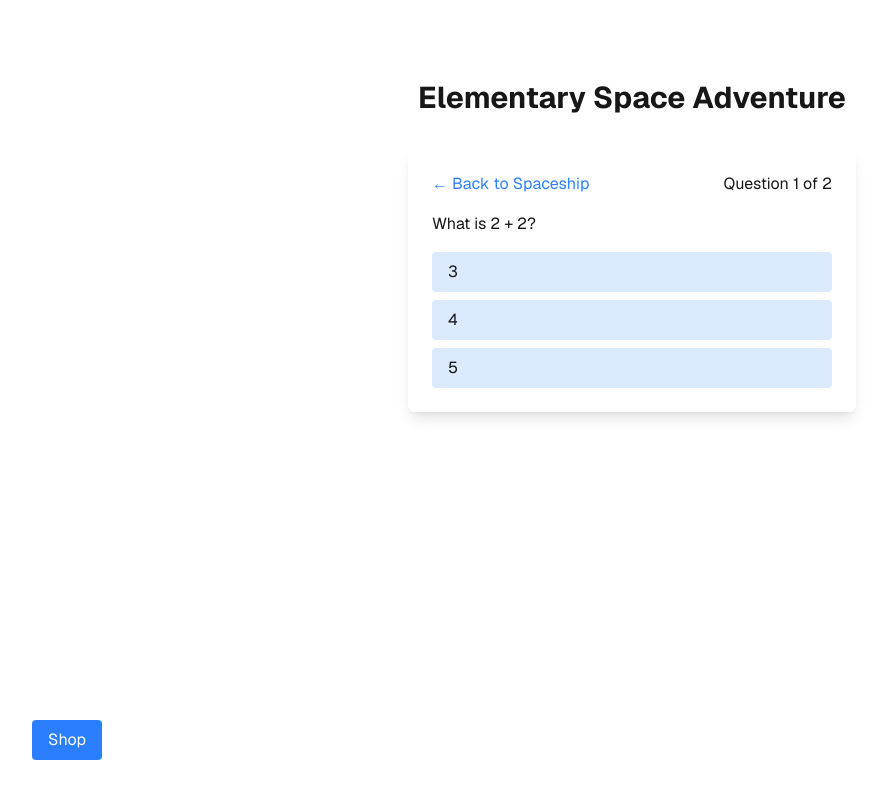
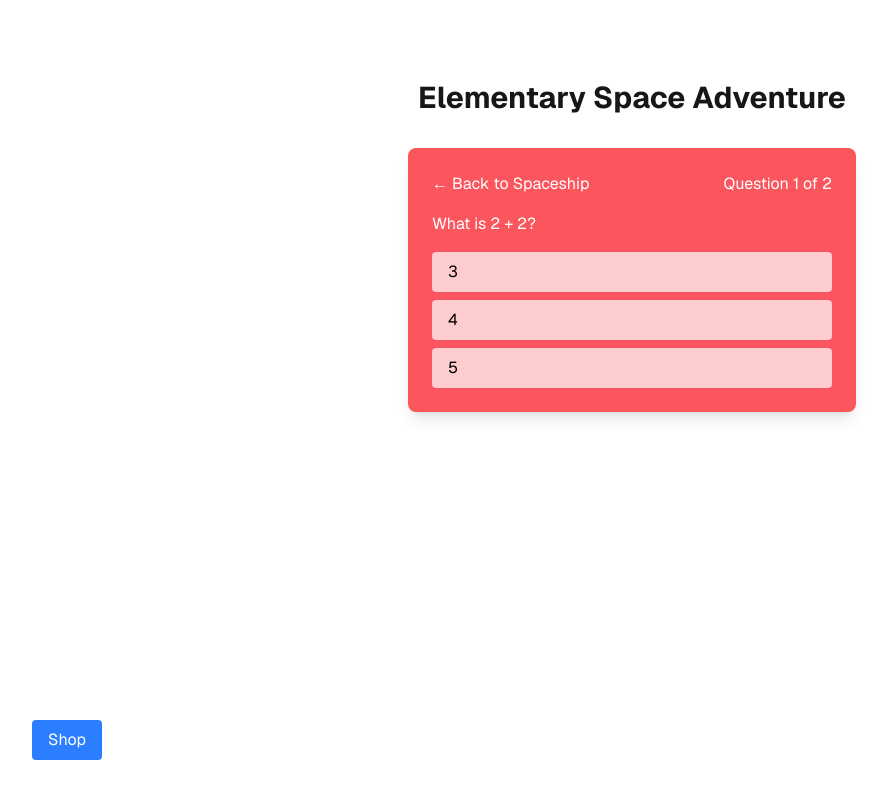
Before and after one commit to zidaneho/mission_learn, a Next.js app: page / in a window 1280 px wide. Both pictures are taken after a click on the button "Select Planet". Shown: the whole page, without its empty margins (8-895 px from the left). Built offline with nearby package versions, Linux system fonts and the light colour scheme.

Commit message:
added styling for the questions popup

```diff
--- a/components/QuestionSet.tsx
+++ b/components/QuestionSet.tsx
@@ -18,23 +18,40 @@ const sampleQuestions: Question[] = [
     options: ['London', 'Berlin', 'Paris'],
     answer: 2,
   },
-  // You can add more questions or load questions based on the planet/topic
+  // Add more questions or load questions based on the planet/topic
 ];
 
 interface QuestionSetProps {
   onComplete: () => void;
-  onBack: () => void; // Added onBack to the interface
+  onBack: () => void;
 }
 
 const QuestionSet: React.FC<QuestionSetProps> = ({ onComplete, onBack }) => {
   const [currentIndex, setCurrentIndex] = useState(0);
-  const { addCurrency } = useGame();
+  const { addCurrency, selectedPlanet } = useGame();
+
+  // Define color themes for each planet (by index order):
+  // Mercury: red, Venus: yellow, Earth: bluish green, Mars: red,
+  // Jupiter: brown, Saturn: saffron, Uranus: light blue, Neptune: dark blue.
+  const planetThemes = [
+    { box: "bg-red-500/80", text: "text-white" },    // Mercury
+    { box: "bg-yellow-500/80", text: "text-black" },   // Venus
+    { box: "bg-teal-500/80", text: "text-white" },       // Earth (bluish green)
+    { box: "bg-red-600/80", text: "text-white" },        // Mars
+    { box: "bg-orange-700/80", text: "text-white" },     // Jupiter (brown-ish)
+    { box: "bg-amber-500/80", text: "text-black" },      // Saturn (saffron)
+    { box: "bg-sky-400/80", text: "text-black" },        // Uranus (light blue)
+    { box: "bg-blue-900/80", text: "text-white" },       // Neptune (dark blue)
+  ];
+
+  // Choose the theme based on the currently selected planet
+  const theme = planetThemes[selectedPlanet] || planetThemes[0];
 
   const currentQuestion = sampleQuestions[currentIndex];
 
   const handleAnswer = (optionIndex: number) => {
     if (optionIndex === currentQuestion.answer) {
-      addCurrency(5); // Reward 5 points for correct answer
+      addCurrency(5); // Reward 5 points for a correct answer
     }
     if (currentIndex < sampleQuestions.length - 1) {
       setCurrentIndex(currentIndex + 1);
@@ -44,22 +61,22 @@ const QuestionSet: React.FC<QuestionSetProps> = ({ onComplete, onBack }) => {
   };
 
   return (
-    <div className="max-w-md w-full p-6 bg-white/80 backdrop-blur rounded-lg shadow-lg">
+    <div className={`max-w-md w-full p-6 ${theme.box} backdrop-blur rounded-lg shadow-lg`}>
       <div className="flex justify-between mb-4">
-        <button onClick={onBack} className="text-blue-500 hover:underline">
+        <button onClick={onBack} className={`${theme.text} hover:underline`}>
           &larr; Back to Spaceship
         </button>
-        <span>
+        <span className={theme.text}>
           Question {currentIndex + 1} of {sampleQuestions.length}
         </span>
       </div>
-      <p className="mb-4">{currentQuestion.question}</p>
+      <p className={`${theme.text} mb-4`}>{currentQuestion.question}</p>
       <ul className="space-y-2">
         {currentQuestion.options.map((option, index) => (
           <li key={index}>
             <button
               onClick={() => handleAnswer(index)}
-              className="w-full text-left px-4 py-2 bg-blue-100 rounded hover:bg-blue-200"
+              className="w-full text-left px-4 py-2 bg-white/70 text-black rounded hover:bg-white/90"
             >
               {option}
             </button>
```
